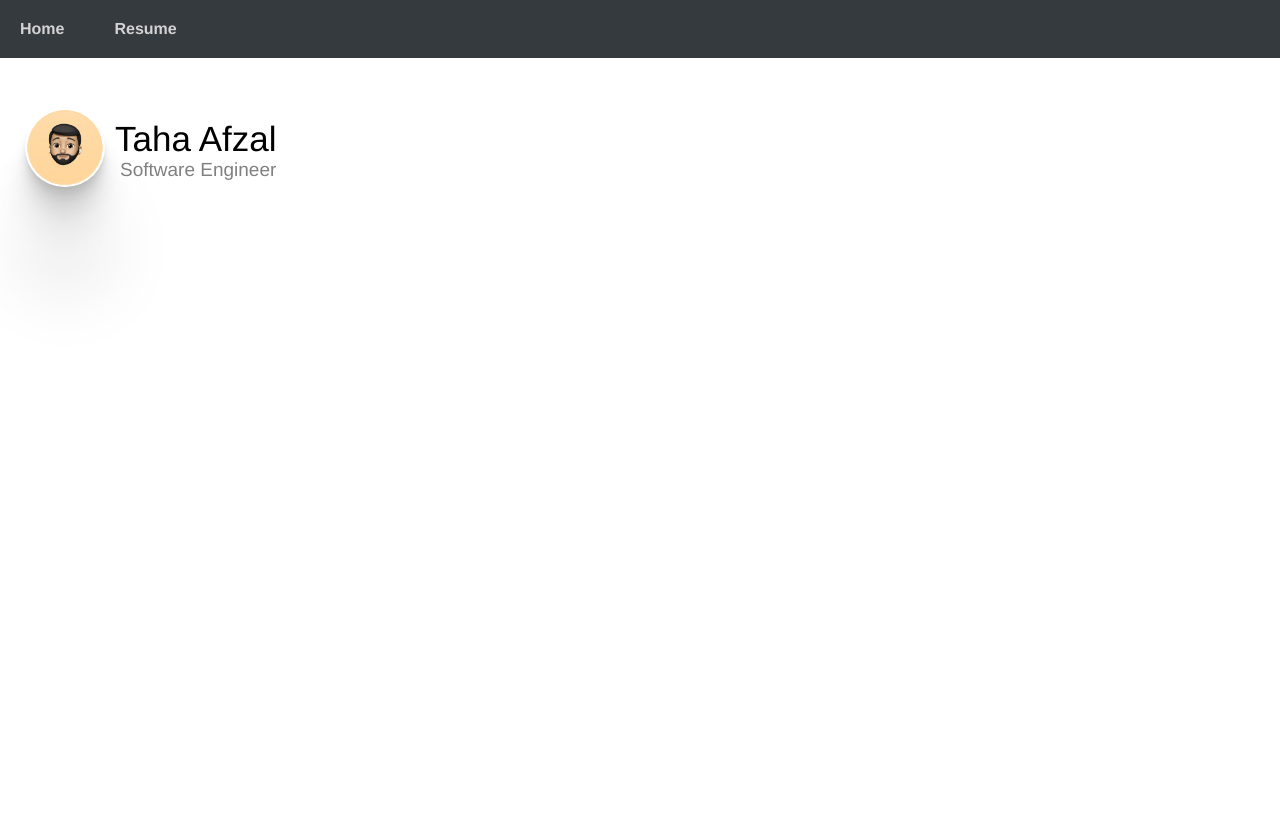
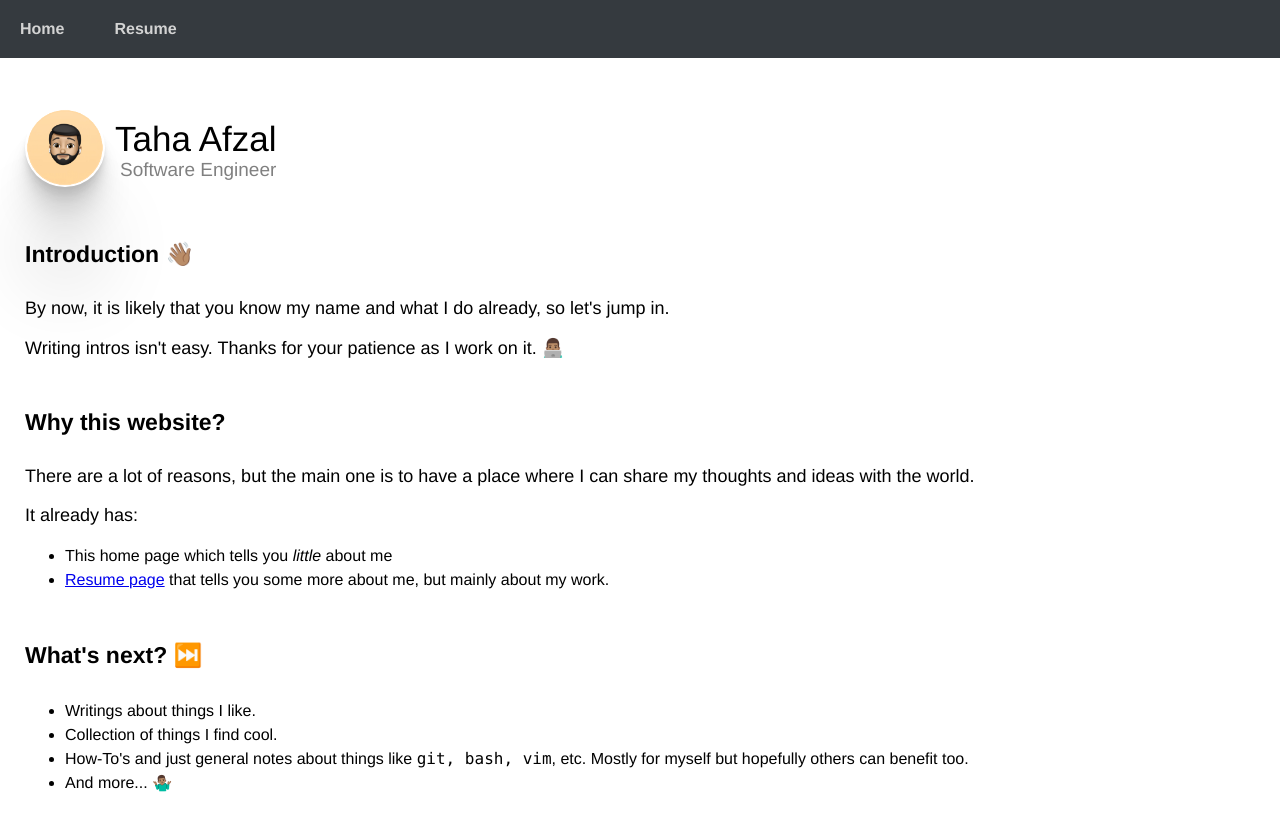
Before and after one commit to tahaafzal5/personal-website-2.0, a React (Create React App) app: page /release-notes in a window 1280 px wide. Shown: the top 830 px of the page. Before the commit the page ends 800 px from the top, so only its background shows below. Built offline with nearby package versions, Linux system fonts and the light colour scheme.

Commit message:
make the home page presentable

```diff
--- a/src/Home/Home.css
+++ b/src/Home/Home.css
@@ -1,4 +1,9 @@
 .home {
     /* common to all components being shown under the navbar */
-    margin: 50px 0px 0px 25px;
+    margin: 50px 25px 50px 25px;
 }
+
+.content {
+    margin: 10px 0px 0px 0px;
+    font-size: 18px;
+}
--- a/src/Home/Home.js
+++ b/src/Home/Home.js
@@ -12,6 +12,41 @@ function Home() {
 
             <ProfileOverview />
 
+            <div className="heading">
+                Introduction 👋🏽
+            </div>
+
+            <div className="content">
+                <p>By now, it is likely that you know my name and what I do already, so let's jump in.</p>
+                <p>Writing intros isn't easy. Thanks for your patience as I work on it. 👨🏽‍💻</p>
+            </div>
+
+            <div className="heading">
+                Why this website?
+            </div>
+
+            <div className="content">
+                <p>There are a lot of reasons, but the main one is to have a place where I can share my thoughts and ideas with the world.</p>
+                <p>It already has:</p>
+                <ul>
+                    <li>This home page which tells you <i>little</i> about me</li>
+                    <li><a href="/#/resume" target="_blank" rel="noreferrer">Resume page</a> that tells you some more about me, but mainly about my work.</li>
+                </ul>
+            </div>
+
+            <div className="heading">
+                What's next? ⏭️
+            </div>
+
+            <div className="content">
+                <ul>
+                    <li>Writings about things I like.</li>
+                    <li>Collection of things I find cool.</li>
+                    <li>How-To's and just general notes about things like <code>git, bash, vim</code>, etc. Mostly for myself but hopefully others can benefit too.</li>
+                    <li>And more... 🤷🏽‍♂️</li>
+                </ul>
+            </div>
+
 
         </section>
     );
```
